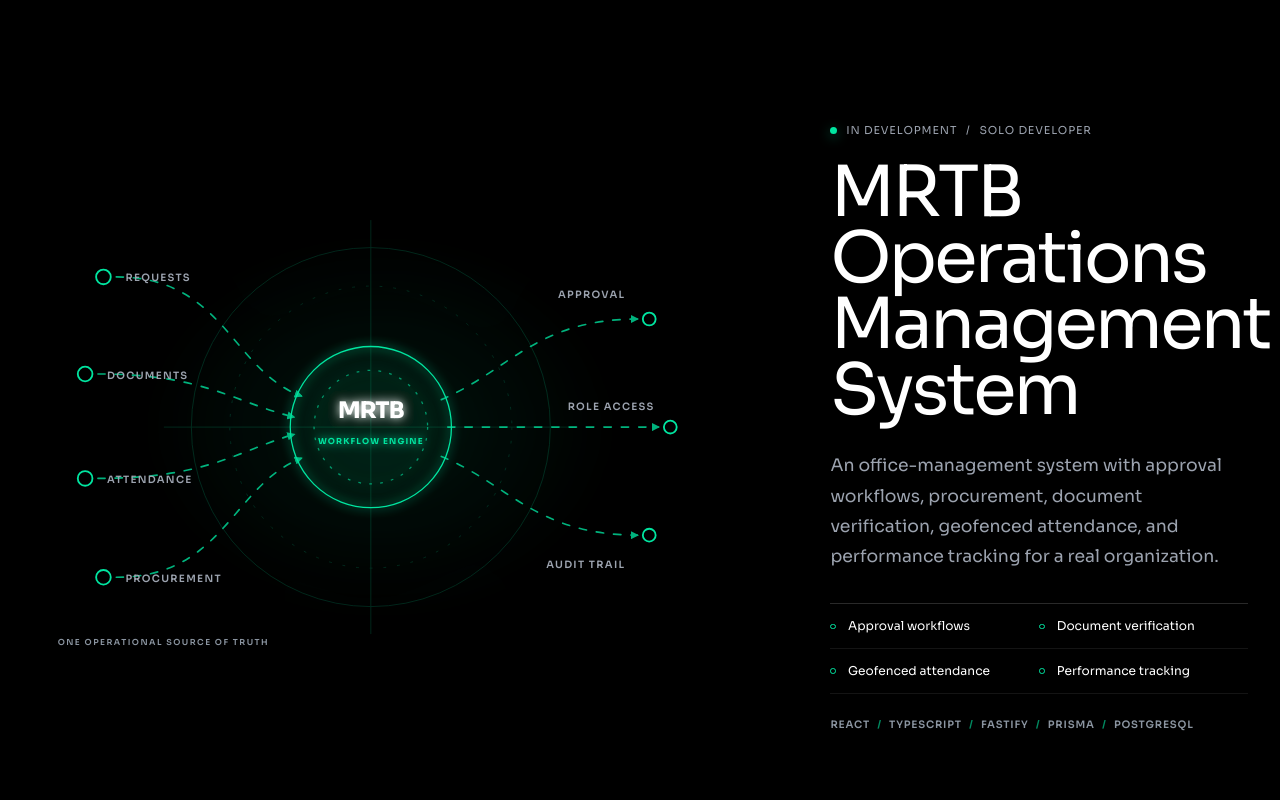
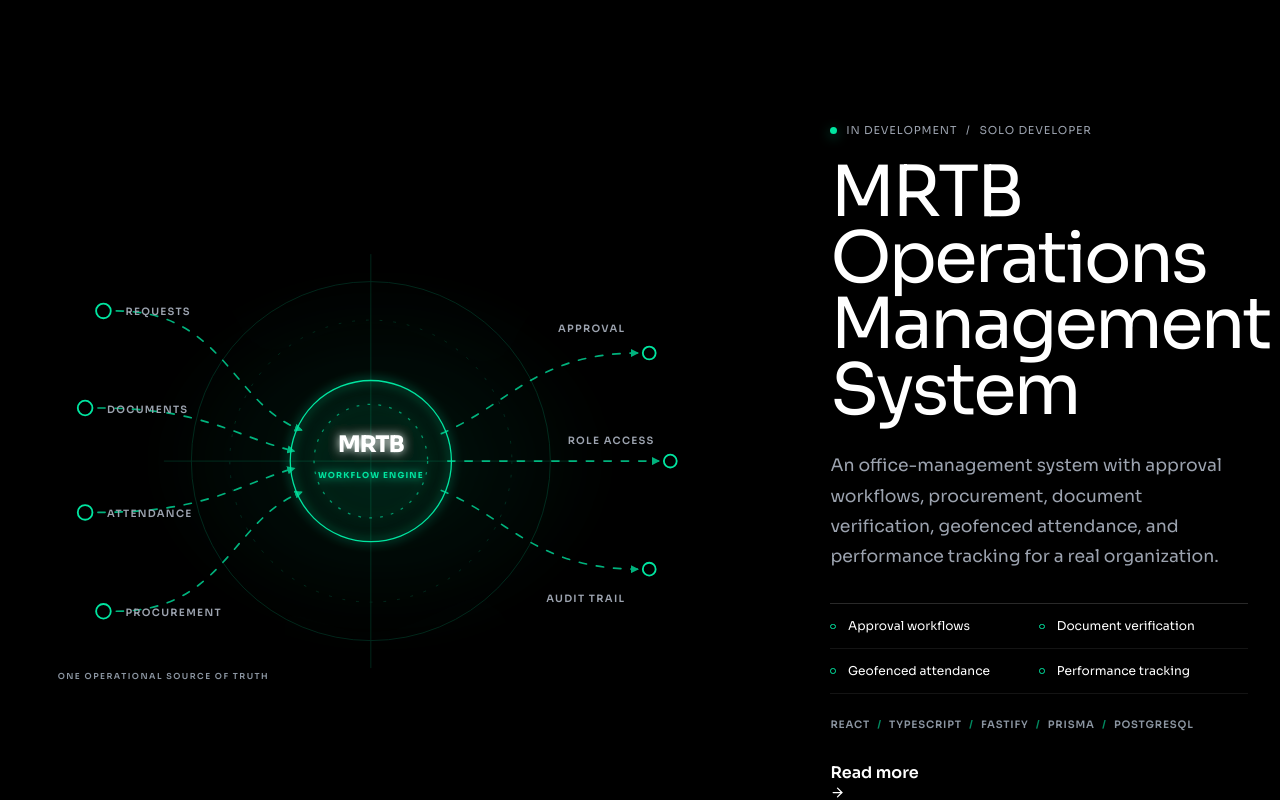
Before and after one commit to Nabil-00/my-portfolio, a React (Vite) app: page / in a window 1280 px wide. Shown: the part 1140-1940 px from the top of the page. Built offline with nearby package versions, Linux system fonts and the light colour scheme.

Commit message:
Add Read more case-study buttons to all Selected Work cards
- Link MRTB, ClassiFy, and ExamFlow AI cards to their public
  technical-overview repos on GitHub
- Add caseStudyLabel to projects section content
- List case studies in llms.txt and public/index.md

```diff
--- a/public/index.md
+++ b/public/index.md
@@ -18,16 +18,19 @@
 Solo developer · In development
 An office-management system with approval workflows, procurement, document verification, geofenced attendance, and performance tracking for a real organization.
 Stack: React, TypeScript, Fastify, Prisma, PostgreSQL
+Case study: https://github.com/Nabil-00/mrtb-oms-case-study
 
 ### ClassiFy
 Solo developer (final-year project) · In development
 An intelligent attendance and classroom management system with web and mobile interfaces, backend services, and AI integration.
 Stack: Flutter, React, Node.js, PostgreSQL
+Case study: https://github.com/Nabil-00/classify-case-study
 
 ### ExamFlow AI
 Lead Developer · Prototyping
 An AI-driven examination workflow tool designed to automate question generation, grading assistance, and securely manage examination data.
 Stack: Python, React, LLMs, PostgreSQL
+Case study: https://github.com/Nabil-00/examflow-ai-case-study
 
 ## Skills
 
--- a/src/components/Projects.jsx
+++ b/src/components/Projects.jsx
@@ -55,20 +55,23 @@ const Projects = () => {
                                 ))}
                             </p>
 
-                            {(project.links?.live || project.links?.source) && (
                             <div className="project-actions">
-                                    {project.links.live && (
-                                        <a href={project.links.live} target="_blank" rel="noopener noreferrer" className="project-link">
+                                {project.links?.caseStudy && (
+                                    <a href={project.links.caseStudy} target="_blank" rel="noopener noreferrer" className="project-link">
+                                        {projectsSection.caseStudyLabel}<ArrowRight size={15} />
+                                    </a>
+                                )}
+                                {project.links?.live && (
+                                    <a href={project.links.live} target="_blank" rel="noopener noreferrer" className="project-link project-link--secondary">
                                         {projectsSection.liveLinkLabel}<ExternalLink size={15} />
                                     </a>
                                 )}
-                                    {project.links.source && (
+                                {project.links?.source && (
                                     <a href={project.links.source} target="_blank" rel="noopener noreferrer" className="project-link project-link--secondary">
                                         {projectsSection.githubLinkLabel}<ArrowRight size={15} />
                                     </a>
                                 )}
                             </div>
-                            )}
                         </div>
                     </article>
                 ))}
--- a/src/data/siteContent.js
+++ b/src/data/siteContent.js
@@ -109,7 +109,7 @@ const siteContent = {
       summary:
         "An office-management system with approval workflows, procurement, document verification, geofenced attendance, and performance tracking for a real organization.",
       stack: ["React", "TypeScript", "Fastify", "Prisma", "PostgreSQL"],
-      links: { live: null, source: null, caseStudy: null },
+      links: { live: null, source: null, caseStudy: "https://github.com/Nabil-00/mrtb-oms-case-study" },
       media: "/projects/mrtb.webp",
     },
     {
@@ -121,7 +121,7 @@ const siteContent = {
       summary:
         "An intelligent attendance and classroom management system with web and mobile interfaces, backend services, and AI integration.",
       stack: ["Flutter", "React", "Node.js", "PostgreSQL"],
-      links: { live: null, source: null, caseStudy: null },
+      links: { live: null, source: null, caseStudy: "https://github.com/Nabil-00/classify-case-study" },
       media: "/projects/classify.webp",
     },
     {
@@ -133,7 +133,7 @@ const siteContent = {
       summary:
         "An AI-driven examination workflow tool designed to automate question generation, grading assistance, and securely manage examination data.",
       stack: ["Python", "React", "LLMs", "PostgreSQL"],
-      links: { live: null, source: null, caseStudy: null },
+      links: { live: null, source: null, caseStudy: "https://github.com/Nabil-00/examflow-ai-case-study" },
       media: "/projects/examflow.webp",
     },
   ],
@@ -225,6 +225,7 @@ const siteContent = {
       subtext: "Real projects for real organizations.",
       liveLinkLabel: "Visit Site",
       githubLinkLabel: "GitHub",
+      caseStudyLabel: "Read more",
     },
     teaching: {
       eyebrow: "TEACHING & COMMUNITY",
```
Also changed, not shown: public/llms.txt. Lines whose indentation alone changed are shown as unchanged.
